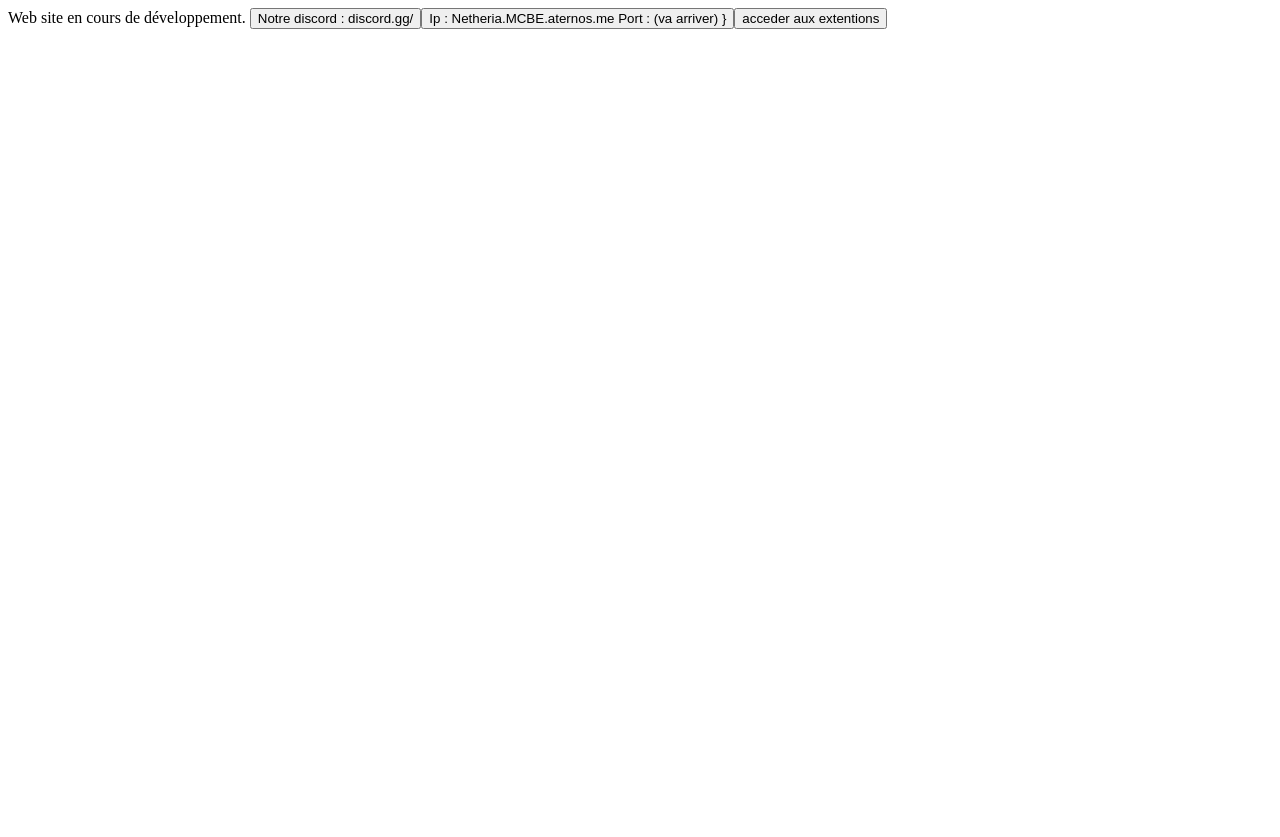
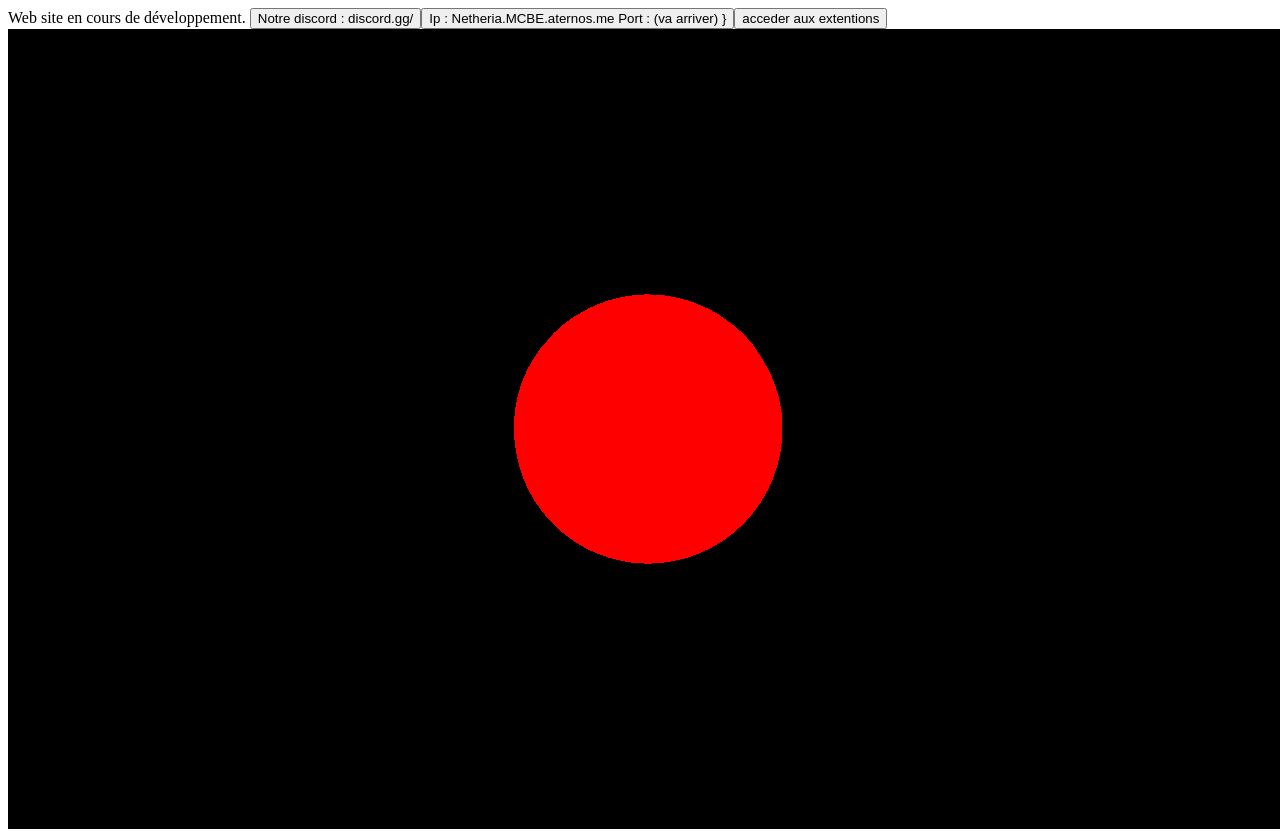
Before and after one commit to Zirowz/Zirowz.github.io, a plain HTML site: page index.html in a window 1280 px wide. Before the commit the page ends 800 px from the top, so only its background shows below. Drawn offline with nearby package versions, Linux system fonts and the light colour scheme.

Commit message:
Update index.html

```diff
--- a/index.html
+++ b/index.html
@@ -13,3 +13,38 @@
          }
 
     <button> acceder aux extentions
+<!DOCTYPE html>
+<html>
+<head>
+	<title>Ma sphère 3D</title>
+	<script src="https://cdnjs.cloudflare.com/ajax/libs/three.js/r128/three.min.js"></script>
+</head>
+<body>
+	<script>
+		var scene = new THREE.Scene();
+		var camera = new THREE.PerspectiveCamera(75, window.innerWidth/window.innerHeight, 0.1, 1000);
+
+		var renderer = new THREE.WebGLRenderer();
+		renderer.setSize(window.innerWidth, window.innerHeight);
+		document.body.appendChild(renderer.domElement);
+
+		var geometry = new THREE.SphereGeometry( 5, 32, 32 );
+		var material = new THREE.MeshBasicMaterial( {color: 0xff0000} );
+		var sphere = new THREE.Mesh( geometry, material );
+		scene.add( sphere );
+
+		camera.position.z = 20;
+
+		var animate = function () {
+			requestAnimationFrame( animate );
+
+			sphere.rotation.x += 0.01;
+			sphere.rotation.y += 0.01;
+
+			renderer.render( scene, camera );
+		};
+
+		animate();
+	</script>
+</body>
+</html>
```
